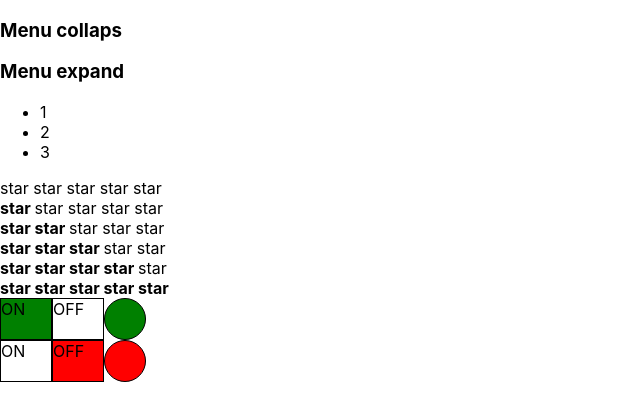
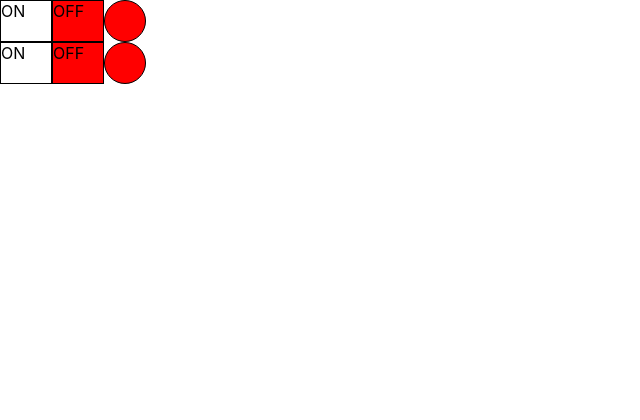
Before and after one commit to sshaporov/react-in-details-yellow, a React (Create React App) app: page / in a window 1280 px wide. Shown: the top 420 px of the page, without its empty margins (0-640 px from the left). Built offline with nearby package versions, Linux system fonts and the light colour scheme.

Commit message:
lesson#06 - useState

```diff
--- a/src/App.tsx
+++ b/src/App.tsx
@@ -2,24 +2,25 @@ import React from 'react';
 import './App.css';
 import Accordion from "./components/Accordion/Accordion";
 import {Rating} from "./components/Rating/Rating";
-import {OnOff} from "./components/OnOff/OnOff";
+import OnOff from "./components/OnOff/OnOff";
 
 function App() {
     console.log('App rendering')
   return (
       <div>
-          <Accordion titleValue={'Menu collaps'} collapsed={true}/>
-          <Accordion titleValue={'Menu expand'} collapsed={false}/>
+          {/*<Accordion titleValue={'Menu collaps'} collapsed={true}/>*/}
+          {/*<Accordion titleValue={'Menu expand'} collapsed={false}/>*/}
 
-          <Rating value={0}/>
-          <Rating value={1}/>
-          <Rating value={2}/>
-          <Rating value={3}/>
-          <Rating value={4}/>
-          <Rating value={5}/>
+          {/*<Rating value={0}/>*/}
+          {/*<Rating value={1}/>*/}
+          {/*<Rating value={2}/>*/}
+          {/*<Rating value={3}/>*/}
+          {/*<Rating value={4}/>*/}
+          {/*<Rating value={5}/>*/}
 
-          <OnOff on={true}/>
-          <OnOff on={false}/>
+          <OnOff />
+          <OnOff />
+
       </div>
   );
 }
--- a/src/components/OnOff/OnOff.tsx
+++ b/src/components/OnOff/OnOff.tsx
@@ -1,37 +1,21 @@
-import React from "react";
+import React, {useState} from "react";
 import styles from "./OnOff.module.css"
 
-type OnOffPropsType = {
-    on: boolean
+function OnOff() {
+
+    const [on, setOn] = useState(false)
+
+    return (
+        <div className={styles.onoff_wrapper}>
+            <div onClick={ () => { setOn(true) } }
+                 className={`${styles.switcherOn} ${on && styles.green}`}>ON
+            </div>
+            <div onClick={ () => { setOn(false) } }
+                 className={`${styles.switcherOff} ${!on && styles.red}`}>OFF
+            </div>
+            <div className={`${styles.circle} ${on && styles.green} ${!on && styles.red}`}></div>
+        </div>
+    )
 }
 
-export function OnOff(props: OnOffPropsType) {
-
-    console.log(props.on && true)
-    return (
-        <div className={styles.onoff_wrapper}>
-            <div className={`${styles.switcherOn} ${props.on && styles.green}`}>ON</div>
-            <div className={`${styles.switcherOff} ${!props.on && styles.red}`}>OFF</div>
-            <div className={`${styles.circle} ${props.on && styles.green} ${!props.on && styles.red}`}></div>
-        </div>
-    )
-
-    // if (props.on === true) {
-    //     return (
-    //         <div className={styles.onoff_wrapper}>
-    //             <div className={styles.switcherOn + ' ' + styles.green}>ON</div>
-    //             <div className={styles.switcherOff}>OFF</div>
-    //             <div className={styles.circle  + ' ' + styles.green}></div>
-    //         </div>
-    //     )
-    // } else {
-    //     return (
-    //         <div className={styles.onoff_wrapper}>
-    //             <div className={styles.switcherOn}>ON</div>
-    //             <div className={styles.switcherOff  + ' ' + styles.red}>OFF</div>
-    //             <div className={styles.circle  + ' ' + styles.red}></div>
-    //         </div>
-    //     )
-    // }
-
-}
+export default OnOff;
--- a/src/index.tsx
+++ b/src/index.tsx
@@ -5,9 +5,9 @@ import App from './App';
 import * as serviceWorker from './serviceWorker';
 
 ReactDOM.render(
-  <React.StrictMode>
+
     <App />
-  </React.StrictMode>,
+  ,
   document.getElementById('root')
 );
 
```
